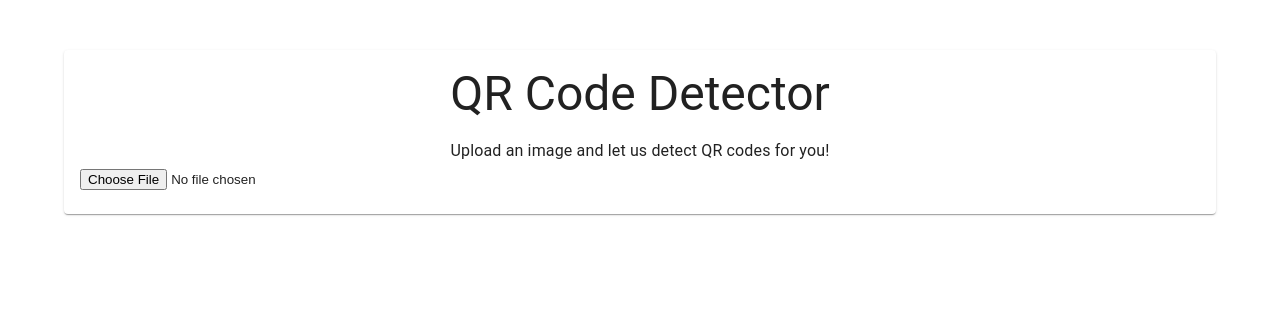
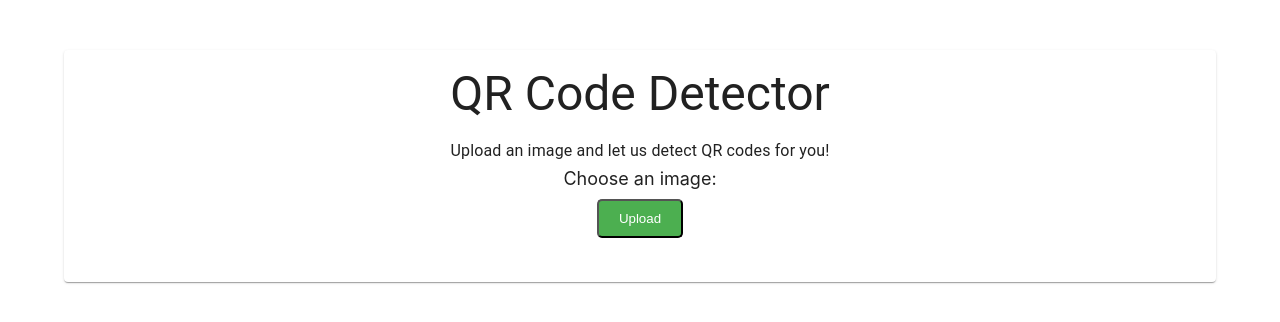
Before and after one commit to correa-rafael/frontend, a React (Create React App) app: page / in a window 1280 px wide. Shown: the top 322 px of the page. Built offline with nearby package versions, Linux system fonts and the light colour scheme.

Commit message:
Update ImageUploader.tsx

```diff
--- a/src/components/ImageUploader.tsx
+++ b/src/components/ImageUploader.tsx
@@ -17,11 +17,24 @@ const ImageUploader: React.FC<ImageUploaderProps> = ({ onImageUpload }) => {
   };
 
   return (
-    <div>
-      <input type="file" accept="image/*" onChange={handleFileChange} />
+    <div className="image-uploader-container">
+      <label className="input-label" htmlFor="upload-input">
+        Choose an image:
+      </label>
+      <input
+        id="upload-input"
+        className="upload-input"
+        type="file"
+        accept="image/*"
+        onChange={handleFileChange}
+      />
+      <button className="upload-button" onClick={() => document.getElementById("upload-input")?.click()}>
+        Upload
+      </button>
       {error && <p style={{ color: "red" }}>{error}</p>}
     </div>
   );
 };
 
+
 export default ImageUploader;
```
